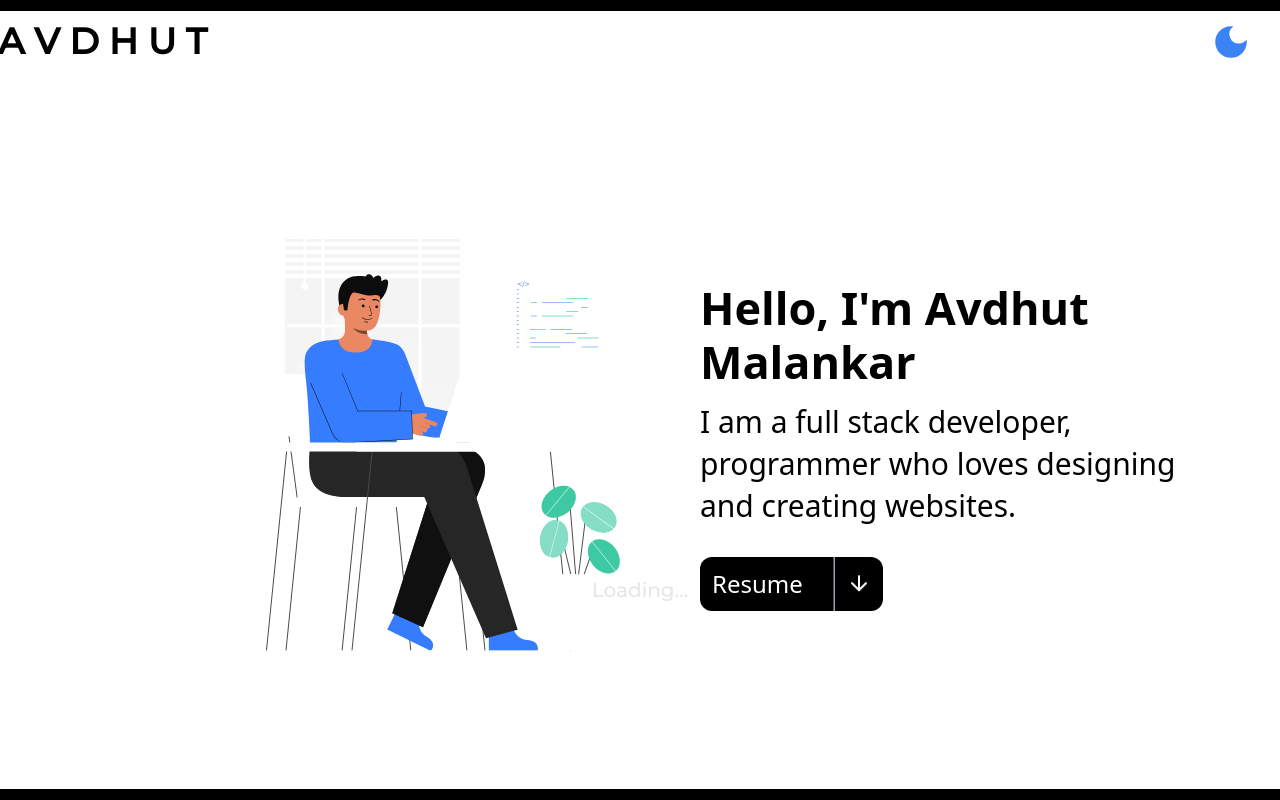
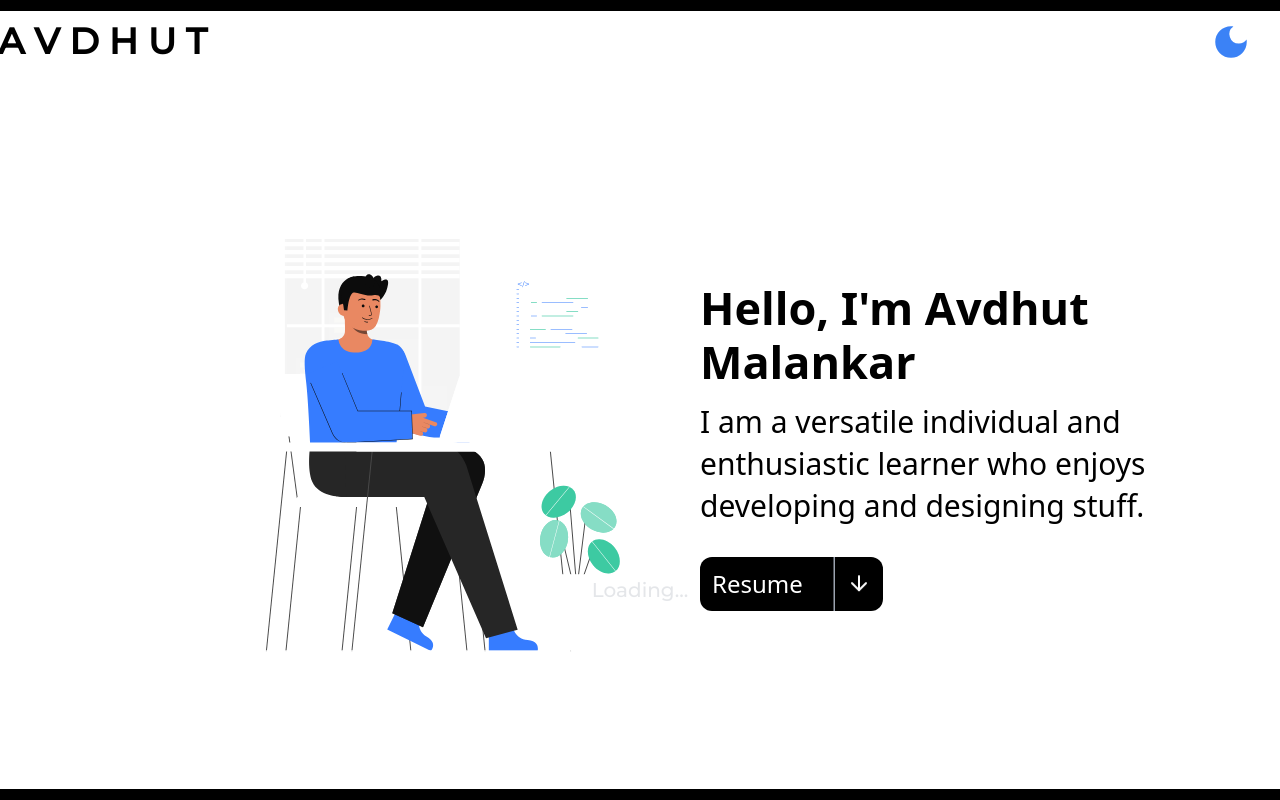
Before and after one commit to Malankar/Portfolio, a Next.js app: page / in a window 1280 px wide. Built offline with nearby package versions, Linux system fonts and the light colour scheme.

Commit message:
changed bio

```diff
--- a/components/Hero.js
+++ b/components/Hero.js
@@ -7,13 +7,17 @@ const Hero = () => {
         <div className="max-w-sm m-auto">
           <div className="relative w-[375px] h-[375px] md:w-[500px]  md:h-[500px]">
             <div className="absolute ">
-              <img src="/blob.svg" alt="" className="w-[450px] h-[450px]" />
+              <img
+                src="/blob.svg"
+                alt=""
+                className="w-[450px] h-[450px] select-none"
+              />
             </div>
             <div className="absolute z-5 md:top-28 md:left-28 top-16 left-14">
               <img
                 src="/coder.svg"
                 alt=""
-                className="w-[250px] mt-5 md:mt-0 h-[250px] md:w-[275px] md:h-[275px] "
+                className="w-[250px] mt-5 md:mt-0 h-[250px] md:w-[275px] md:h-[275px] select-none"
               />
             </div>
           </div>
@@ -23,8 +27,9 @@ const Hero = () => {
             Hello, I&apos;m Avdhut Malankar
           </h1>
           <p className="text-lg md:text-xl pt-2 dark:text-gray-400">
-            I am a full stack developer, programmer who loves designing and
-            creating websites.
+            {/* I am a full stack developer, programmer who loves designing and creating websites. */}
+            I am a versatile individual and enthusiastic learner who enjoys
+            developing and designing stuff.
           </p>
           <a href="/Avdhut Malankar Resume.pdf" download>
             <div className="flex space-x-3  rounded-lg mt-5 w-fit bg-black text-white dark:bg-blue-600 cursor-pointer">
```
